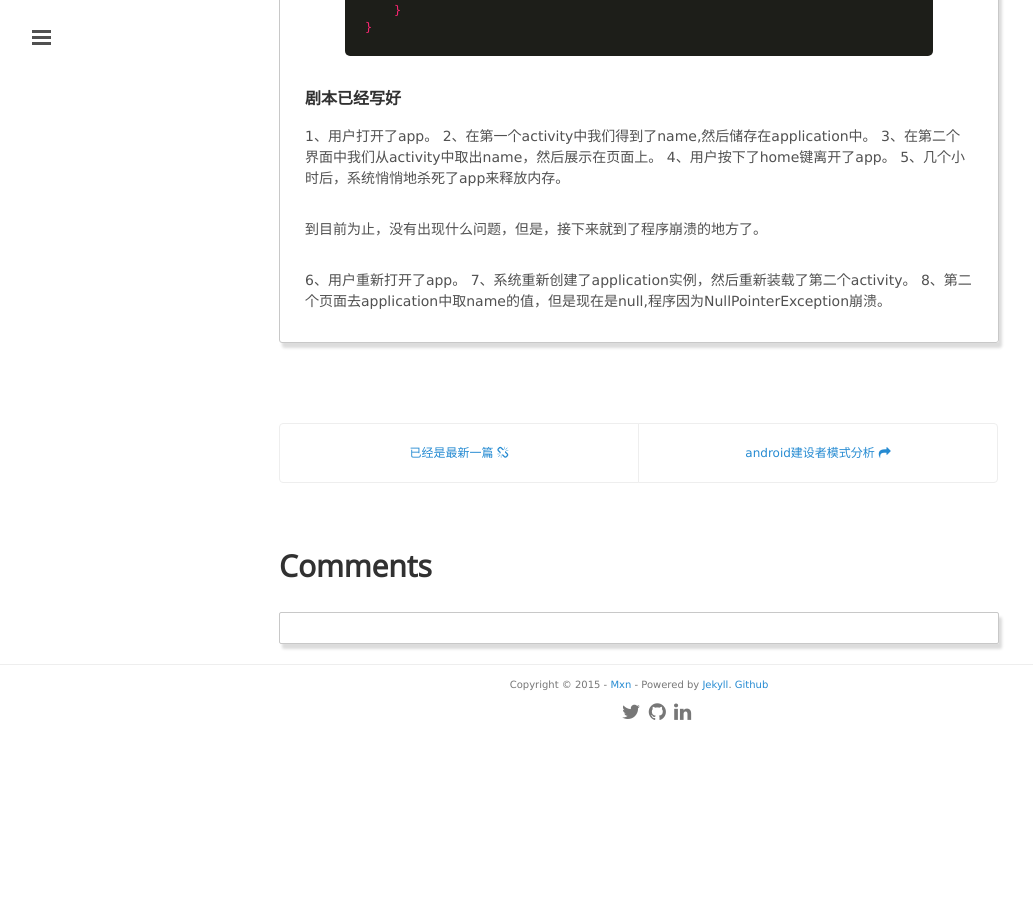
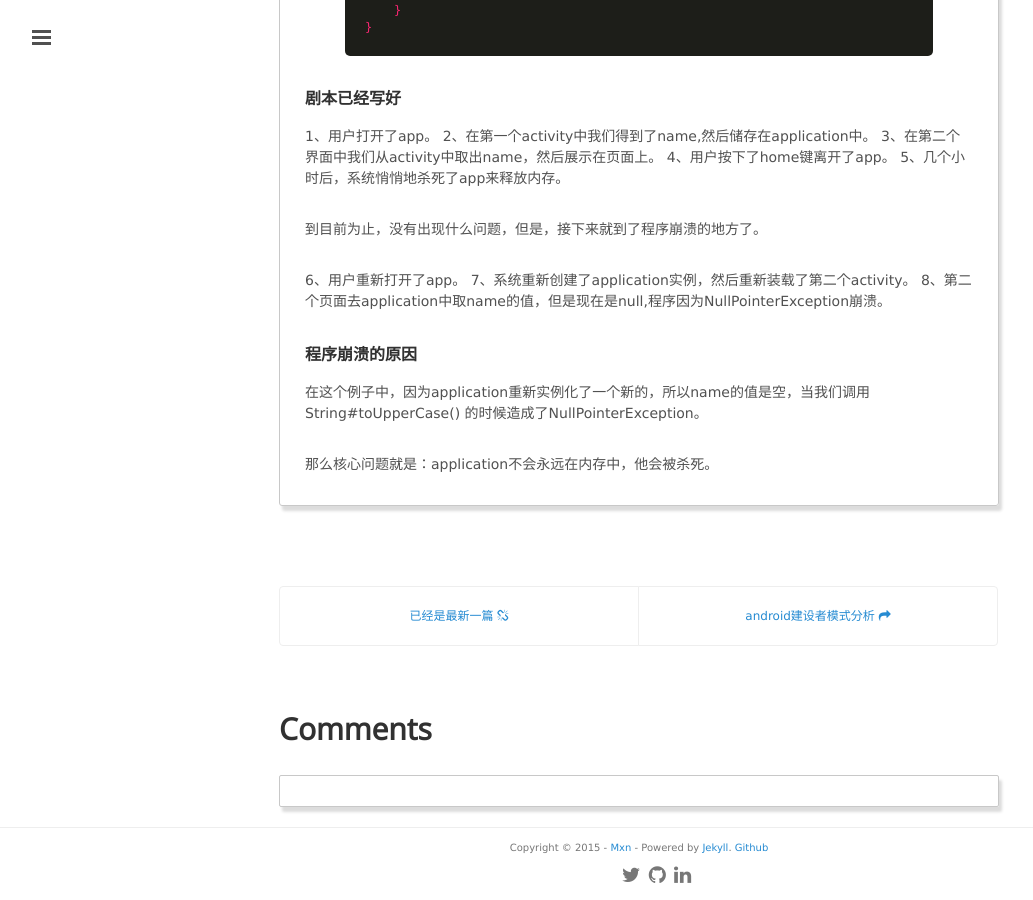
Before and after one commit to mxn21/mxn21.github.io, a Jekyll site: the page built from _posts/2015-6-15-为什么Application不能存储数据.md, in a window 1280 px wide and 900 px high, scrolled down 1305 px. Shown: the whole window, without its empty margins (1-1034 px from the left). Built offline with Jekyll 4.4.1, drawn with Linux system fonts in a browser that asks for light colours; Markdown is read by kramdown in place of the engine named in the settings; comment, search, counter and statistics services are not loaded; before the commit the page ends 2042 px from its top, so only the background shows below that.

Commit message:
Update 2015-6-15-为什么Application不能存储数据.md

```diff
--- a/_posts/2015-6-15-为什么Application不能存储数据.md
+++ b/_posts/2015-6-15-为什么Application不能存储数据.md
@@ -76,3 +76,9 @@
 6、用户重新打开了app。
 7、系统重新创建了application实例，然后重新装载了第二个activity。
 8、第二个页面去application中取name的值，但是现在是null,程序因为NullPointerException崩溃。
+
+###程序崩溃的原因
+
+在这个例子中，因为application重新实例化了一个新的，所以name的值是空，当我们调用String#toUpperCase() 的时候造成了NullPointerException。
+
+那么核心问题就是：application不会永远在内存中，他会被杀死。
```
